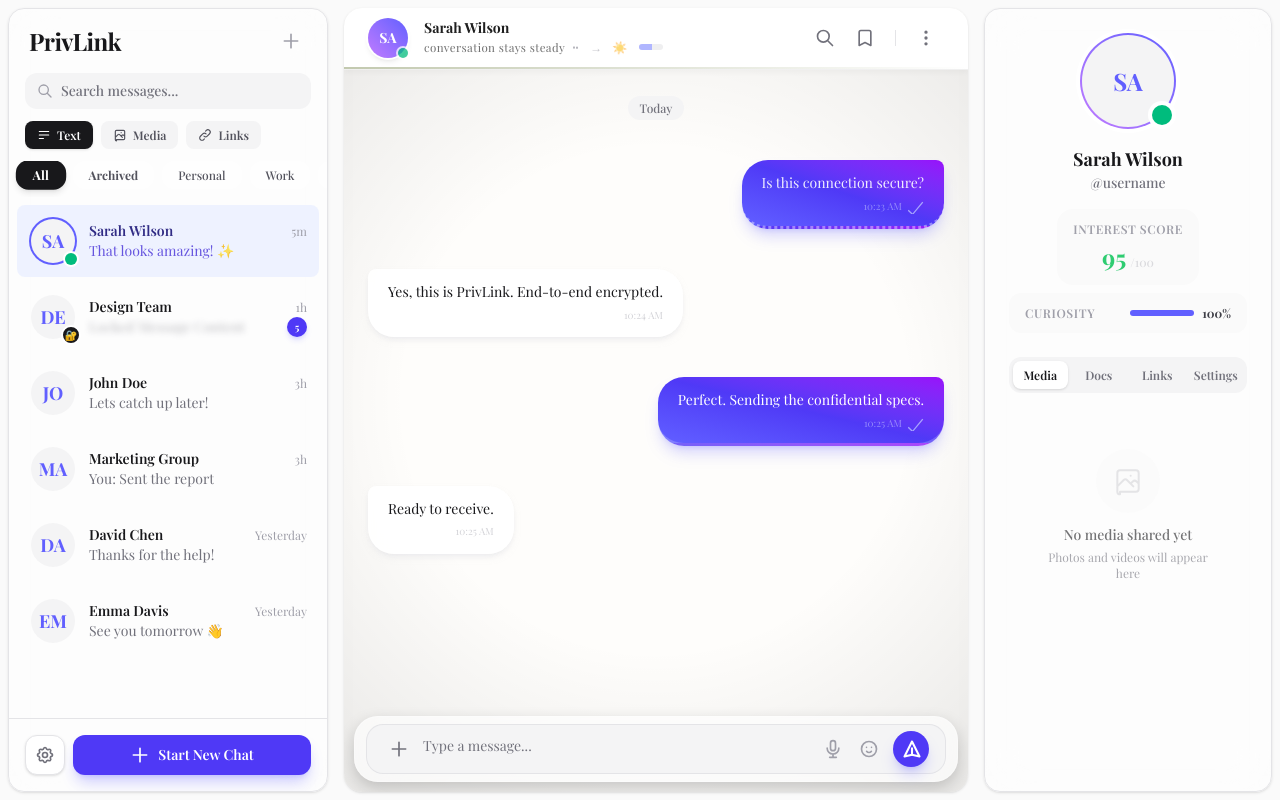
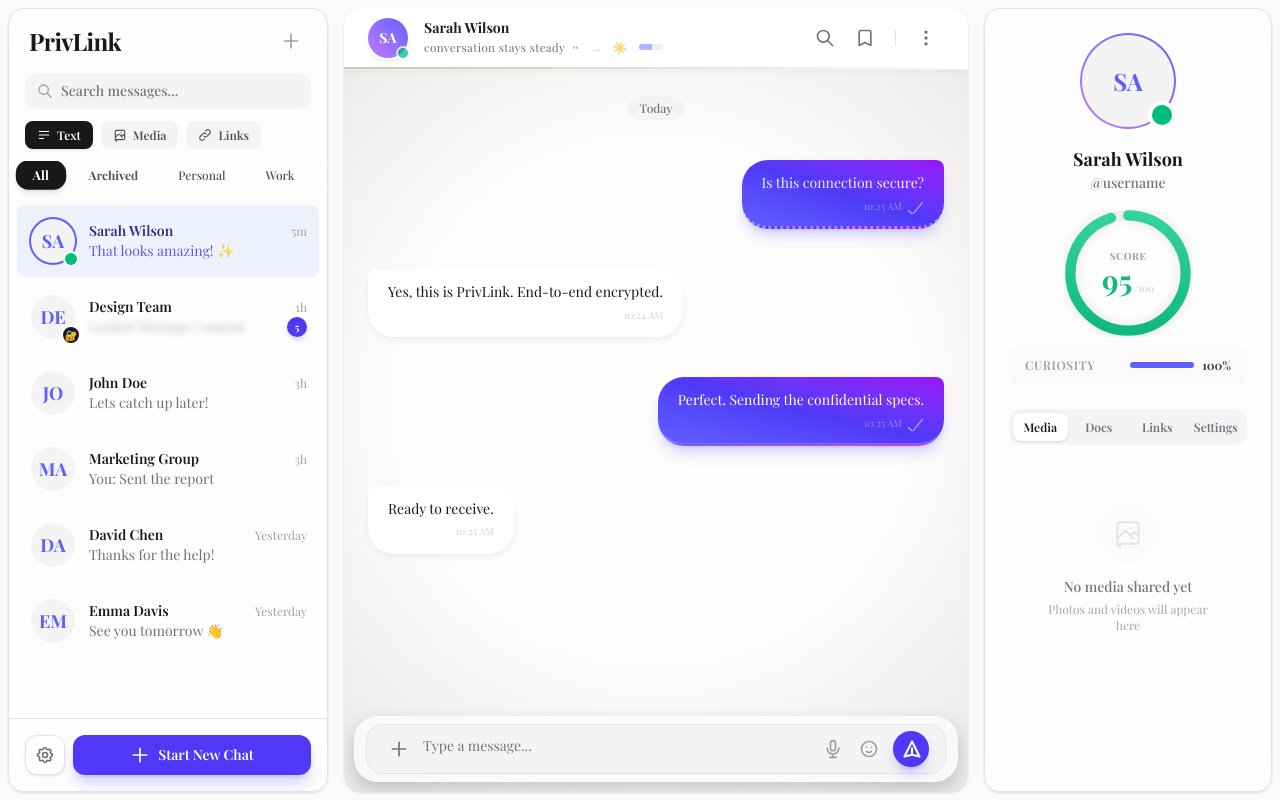
Before and after one commit to gagan2007jadaun/PrivLink, a Next.js app: page / in a window 1280 px wide. Built offline with nearby package versions, Linux system fonts and the light colour scheme; a web font is replaced by a local one.

Commit message:
UI: Replace Interest Score text with animated circular gauge

```diff
--- a/src/components/RightPanel.tsx
+++ b/src/components/RightPanel.tsx
@@ -54,20 +54,73 @@
                     <h2 className="text-lg font-bold text-zinc-900 dark:text-white text-center">{chat.name}</h2>
                     <p className="text-sm font-medium text-zinc-500 dark:text-zinc-400">@username</p>
 
-                    {/* Interest Score Badge */}
-                    <div className="mt-4 flex flex-col items-center gap-1 rounded-2xl bg-zinc-50 px-4 py-3 dark:bg-zinc-800/50">
-                        <span className="text-xs font-semibold uppercase tracking-wider text-zinc-400">Interest Score</span>
-                        <div className="flex items-baseline gap-1">
+                    {/* Interest Score Gauge */}
+                    <div className="mt-4 flex flex-col items-center justify-center relative group">
+                        <div className="relative h-32 w-32 flex items-center justify-center">
+                            {/* SVG Gauge */}
+                            <svg className="h-full w-full rotate-[-90deg]" viewBox="0 0 100 100">
+                                {/* Defs for Gradients */}
+                                <defs>
+                                    <linearGradient id="scoreGradientHigh" x1="0%" y1="0%" x2="100%" y2="0%">
+                                        <stop offset="0%" stopColor="#10B981" /> {/* Emerald-500 */}
+                                        <stop offset="100%" stopColor="#34D399" /> {/* Emerald-400 */}
+                                    </linearGradient>
+                                    <linearGradient id="scoreGradientMid" x1="0%" y1="0%" x2="100%" y2="0%">
+                                        <stop offset="0%" stopColor="#6366F1" /> {/* Indigo-500 */}
+                                        <stop offset="100%" stopColor="#818CF8" /> {/* Indigo-400 */}
+                                    </linearGradient>
+                                    <linearGradient id="scoreGradientLow" x1="0%" y1="0%" x2="100%" y2="0%">
+                                        <stop offset="0%" stopColor="#F59E0B" /> {/* Amber-500 */}
+                                        <stop offset="100%" stopColor="#FBBF24" /> {/* Amber-400 */}
+                                    </linearGradient>
+                                </defs>
+
+                                {/* Background Circle */}
+                                <circle
+                                    cx="50"
+                                    cy="50"
+                                    r="45"
+                                    fill="none"
+                                    stroke="currentColor"
+                                    className="text-zinc-100 dark:text-zinc-800"
+                                    strokeWidth="8"
+                                    strokeLinecap="round"
+                                />
+
+                                {/* Progress Circle */}
+                                <circle
+                                    cx="50"
+                                    cy="50"
+                                    r="45"
+                                    fill="none"
+                                    stroke={`url(#${score >= 80 ? 'scoreGradientHigh' : score >= 50 ? 'scoreGradientMid' : 'scoreGradientLow'})`}
+                                    strokeWidth="8"
+                                    strokeLinecap="round"
+                                    strokeDasharray="283" // 2 * pi * 45 ≈ 282.7
+                                    strokeDashoffset={283 - (283 * score) / 100}
+                                    className="transition-all duration-1000 ease-out"
+                                    style={{
+                                        filter: 'drop-shadow(0 0 4px rgba(0,0,0,0.1))'
+                                    }}
+                                />
+                            </svg>
+
+                            {/* Center Text */}
+                            <div className="absolute inset-0 flex flex-col items-center justify-center">
+                                <span className="text-[10px] font-bold uppercase tracking-wider text-zinc-400 mb-[-2px]">Score</span>
+                                <div className="flex items-baseline gap-0.5">
                                     <span
-                                className={`text-2xl font-bold transition-all duration-300 ease-out`}
+                                        className={`text-3xl font-bold transition-all duration-300 ease-out`}
                                         style={{
-                                    color: scoreColorStyle,
-                                    transform: isPulsing ? 'scale(1.03)' : 'scale(1)'
+                                            color: score >= 80 ? '#10B981' : score >= 50 ? '#6366F1' : '#F59E0B',
+                                            transform: isPulsing ? 'scale(1.1)' : 'scale(1)'
                                         }}
                                     >
                                         {score}
                                     </span>
-                            <span className="text-xs font-medium text-zinc-400 opacity-[0.35]">/100</span>
+                                    <span className="text-[10px] font-medium text-zinc-300 dark:text-zinc-600">/100</span>
+                                </div>
+                            </div>
                         </div>
                     </div>
 
```
Lines whose indentation alone changed are shown as unchanged.
